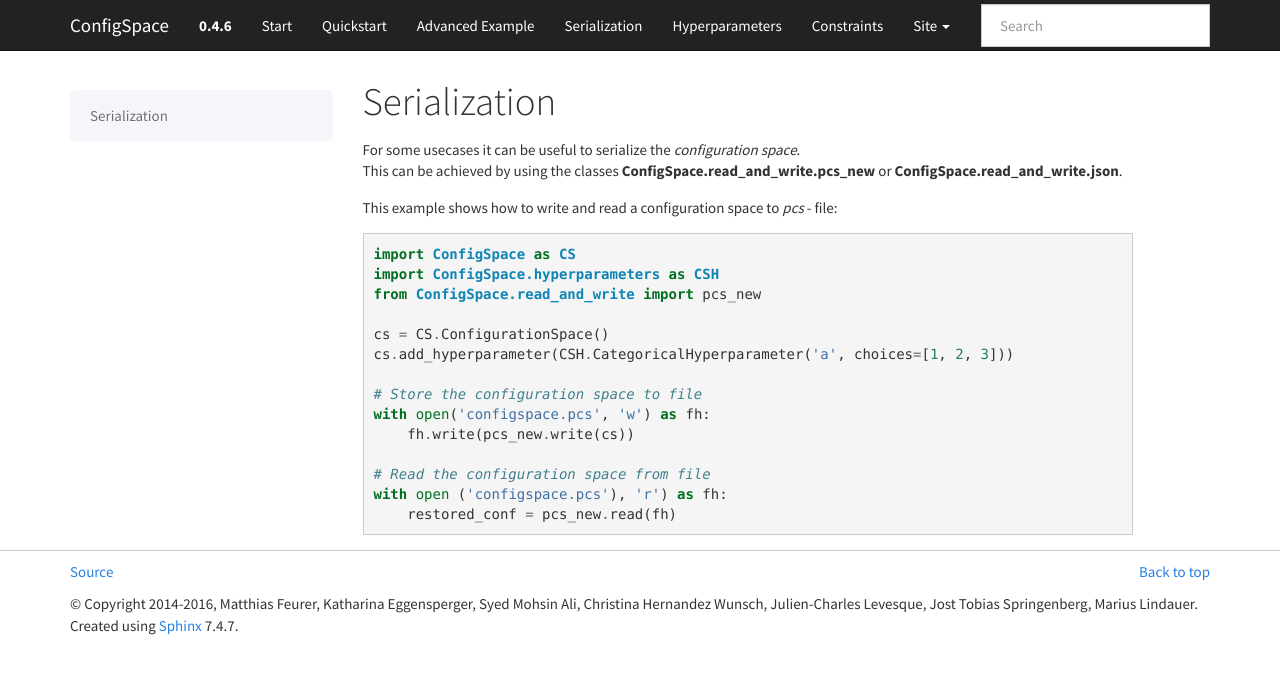
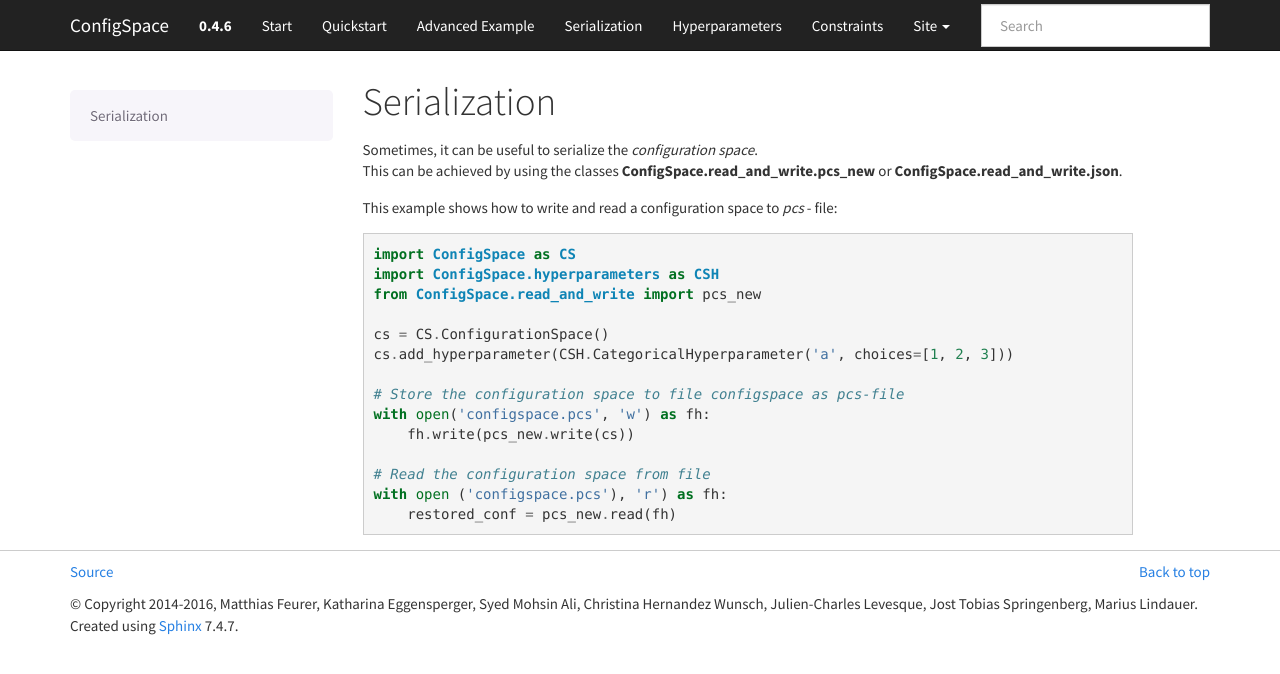
Before and after one commit to automl/ConfigSpace, a Sphinx documentation site: the page built from docs/source/serialization.rst, in a window 1280 px wide. Shown: the top 674 px of the page. Built offline with Sphinx 7.4.7, drawn with Linux system fonts in a browser that asks for light colours; pages that are not in the unit, such as notebooks, are missing from menus; the version number is read from the project's files by our own code.

Commit message:
MAINT changed some words

```diff
--- a/docs/source/AdvancedExample.rst
+++ b/docs/source/AdvancedExample.rst
@@ -36,6 +36,10 @@
 +------------------------+---------------+----------+---------------------------+
 | e                      | uniform int   | 10-100   | c in {25,26,27} OR a == 2 |
 +------------------------+---------------+----------+---------------------------+
+
+.. note::
+
+    The code of this example can be found here: :math:`\rightarrow` :doc:`auto_examples/AdvancedExample`
 
 First, let's create a ConfigSpace and add the hyperparameters a, b, c::
 
--- a/docs/source/serialization.rst
+++ b/docs/source/serialization.rst
@@ -1,7 +1,7 @@
 Serialization
 =============
 
-| For some usecases it can be useful to serialize the *configuration space*.
+| Sometimes, it can be useful to serialize the *configuration space*.
 | This can be achieved by using the classes **ConfigSpace.read_and_write.pcs_new** or **ConfigSpace.read_and_write.json**.
 
 This example shows how to write and read a configuration space to *pcs* - file::
@@ -13,7 +13,7 @@
     cs = CS.ConfigurationSpace()
     cs.add_hyperparameter(CSH.CategoricalHyperparameter('a', choices=[1, 2, 3]))
 
-    # Store the configuration space to file
+    # Store the configuration space to file configspace as pcs-file
     with open('configspace.pcs', 'w') as fh:
         fh.write(pcs_new.write(cs))
 
```
